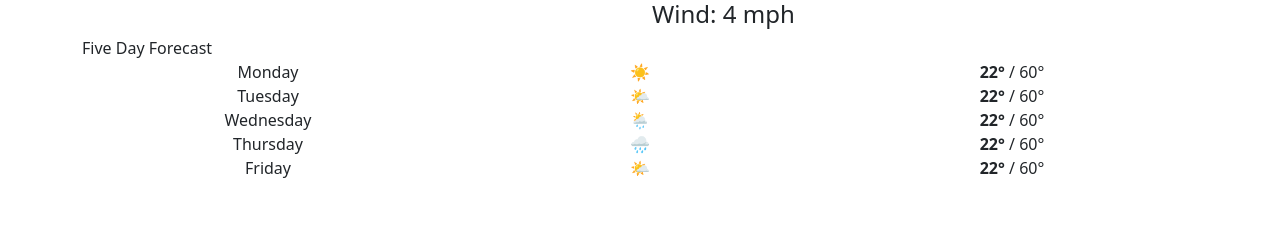
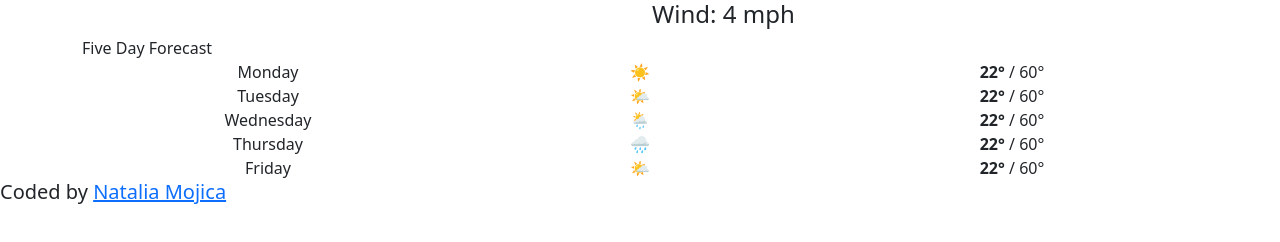
Before and after one commit to nmojicaa/weather-app, a website built with Parcel: page index.html in a window 1280 px wide. Shown: the part 192-434 px from the top of the page. Built offline with nearby package versions, Linux system fonts and the light colour scheme.

Commit message:
h5 added

```diff
--- a/index.html
+++ b/index.html
@@ -115,6 +115,7 @@
         </div>
       </div>
     </div>
+    <h5> Coded by <a href="https://www.linkedin.com/in/natalia-mojica-mamc-990176147/" target="_blank">Natalia Mojica</a></h5>
 
     <script src="src/index.js"></script>
   </body>
```
